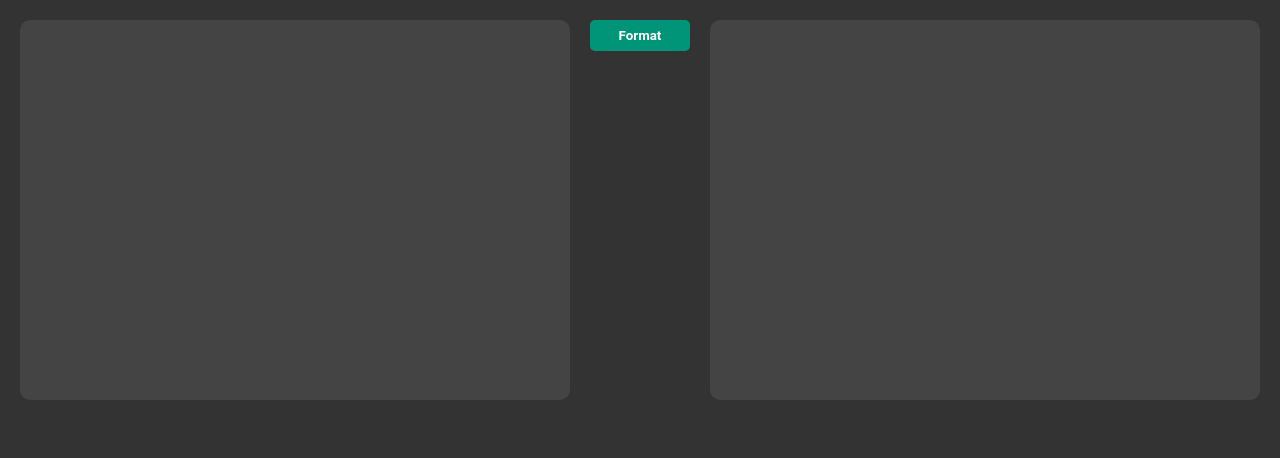
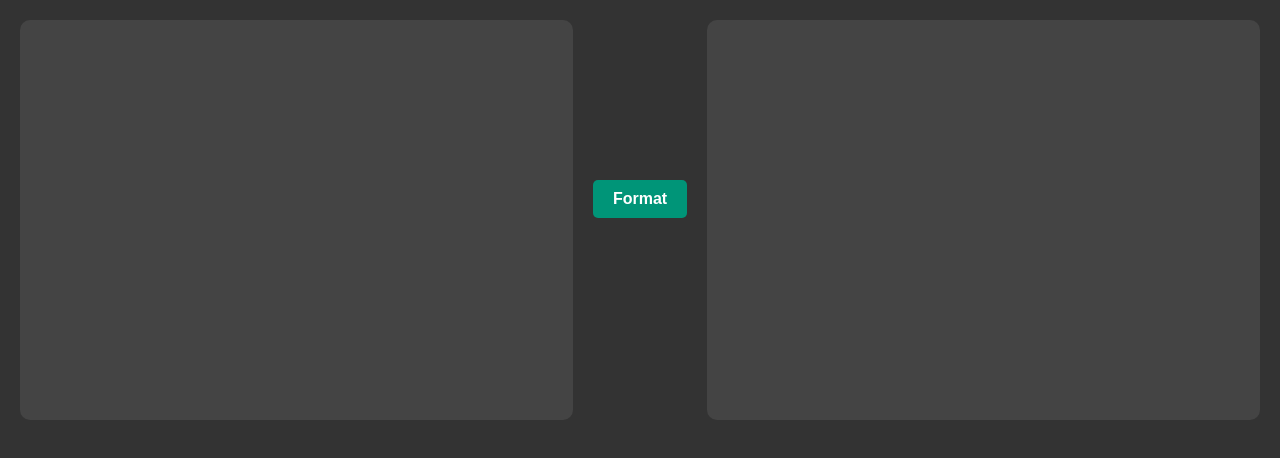
Before and after one commit to Bair-Sons/json-format, a plain HTML site: page index.html in a window 1280 px wide. Drawn offline with Linux system fonts and the light colour scheme.

Commit message:
Fixing some stuff

```diff
--- a/index.html
+++ b/index.html
@@ -1,14 +1,11 @@
 <!DOCTYPE html>
 <html>
-
 <head>
     <meta charset="UTF-8">
     <meta name="viewport" content="width=device-width, initial-scale=1.0">
     <link rel="stylesheet" href="main.css">
-    <script async src="https://pagead2.googlesyndication.com/pagead/js/adsbygoogle.js?client=ca-pub-2501760401441607"
-        crossorigin="anonymous"></script>
+    <script defer src="main.js"></script>
 </head>
-
 <body>
     <div class="container">
         <textarea class="large-area large-area--input"></textarea>
@@ -18,5 +15,4 @@
         <textarea readonly class="large-area large-area--output"></textarea>
     </div>
 </body>
-
 </html>
--- a/main.css
+++ b/main.css
@@ -1,54 +1,67 @@
 body {
     margin: 0;
+    font-family: Arial, sans-serif;
     background: #333333;
+    color: #ffffff;
 }
 
 .container {
     display: grid;
-  grid-template-columns: 1fr 100px 1fr;
+    grid-template-columns: 1fr auto 1fr;
+    align-items: start;
+    gap: 20px;
     height: 100vh;
+    padding: 20px;
     box-sizing: border-box;
-  padding: 20px;
-  gap: 20px;
 }
 
 .large-area {
-  height: 50%;
+    height: 100%;
+    max-height: 50vh;
     padding: 20px;
     box-sizing: border-box;
-  color: #aaaaaa;
     background: #444444;
     border: none;
     border-radius: 10px;
+    color: #aaaaaa;
+    font-family: monospace;
+    resize: none;
     outline: none;
-  resize: none;
-  font-family: monospace;
     transition: background 0.25s, color 0.25s;
 }
 
 .large-area:hover,
 .large-area:focus {
     background: #4a4a4a;
-}
-
-.large-area:focus {
     color: #eeeeee;
 }
 
+.controls {
+    display: flex;
+    justify-content: center;
+    align-items: flex-start;
+    height: 100%;
+    position: relative;
+}
+
 .controls__button {
-  padding: 8px 14px;
-  width: 100%;
-  margin-bottom: 10px;
+    padding: 10px 20px;
+    border: none;
     border-radius: 5px;
-  border: none;
-  outline: none;
-  cursor: pointer;
     background: #009578;
     color: #ffffff;
     font-weight: bold;
-  font-family: "Roboto";
+    cursor: pointer;
+    font-size: 16px;
+    outline: none;
+    transition: background 0.25s;
+    margin-top: 20vh;
+}
+
+.controls__button:hover {
+    background: #007b5e;
 }
 
 .controls__button:active {
-  background: #00705a;
+    background: #00593c;
 }
--- a/main.js
+++ b/main.js
@@ -1,12 +1,26 @@
+// Select DOM elements
 const inputArea = document.querySelector(".large-area--input");
 const outputArea = document.querySelector(".large-area--output");
 const btnFormat = document.querySelector(".controls__button--format");
 
+// Event listener for the Format button
 btnFormat.addEventListener("click", () => {
     try {
+        // Parse and format the JSON from the input area
         const formatted = JSON.stringify(JSON.parse(inputArea.value), null, 4);
         outputArea.value = formatted;
+
+        // Optional: Update line numbers (if needed in the future)
+        // updateLineNumbers(outputArea);
     } catch (error) {
+        // Handle invalid JSON input
         outputArea.value = "Invalid JSON: " + error.message;
     }
 });
+
+// Optional: Function to update line numbers (placeholder for future use)
+function updateLineNumbers(textarea) {
+    // Placeholder logic to dynamically add line numbers
+    // For example, count lines in the textarea content
+    console.log("Line numbers updated for: ", textarea);
+}
```
Lines whose indentation alone changed are shown as unchanged.
